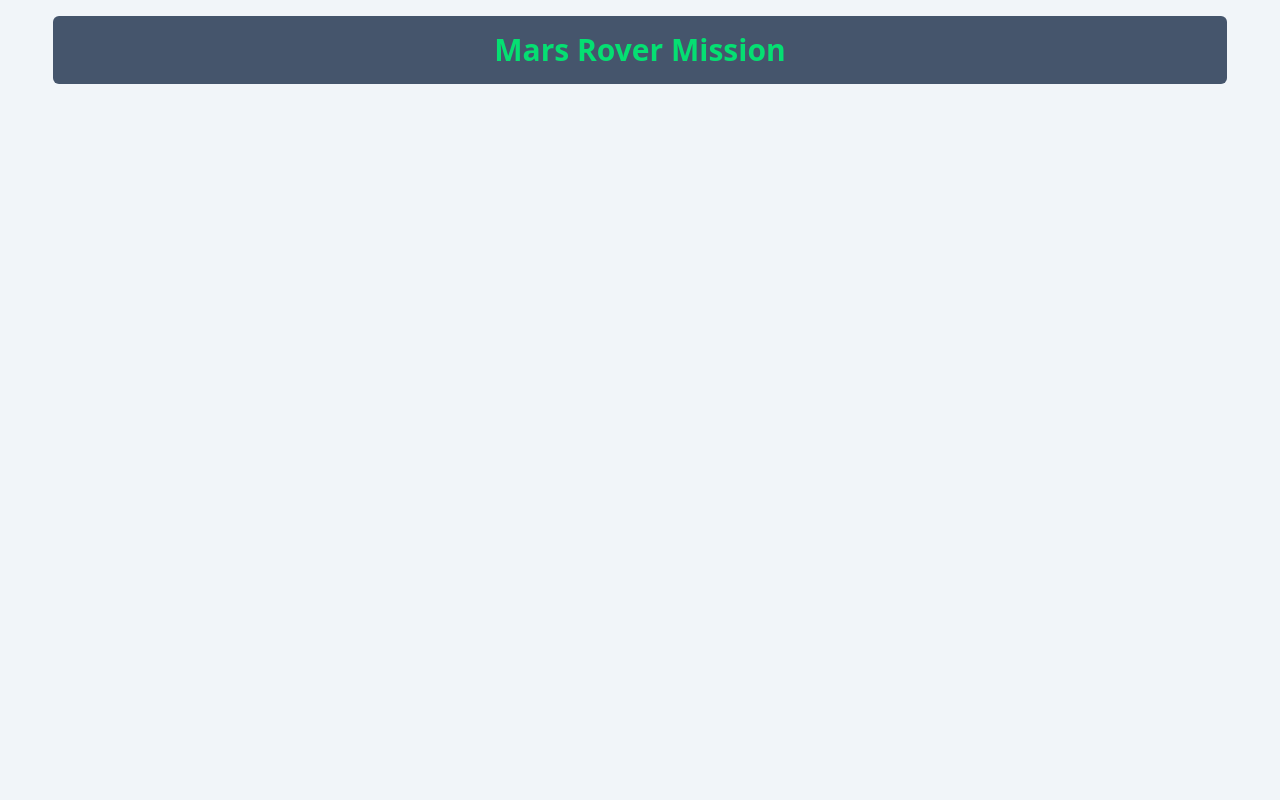
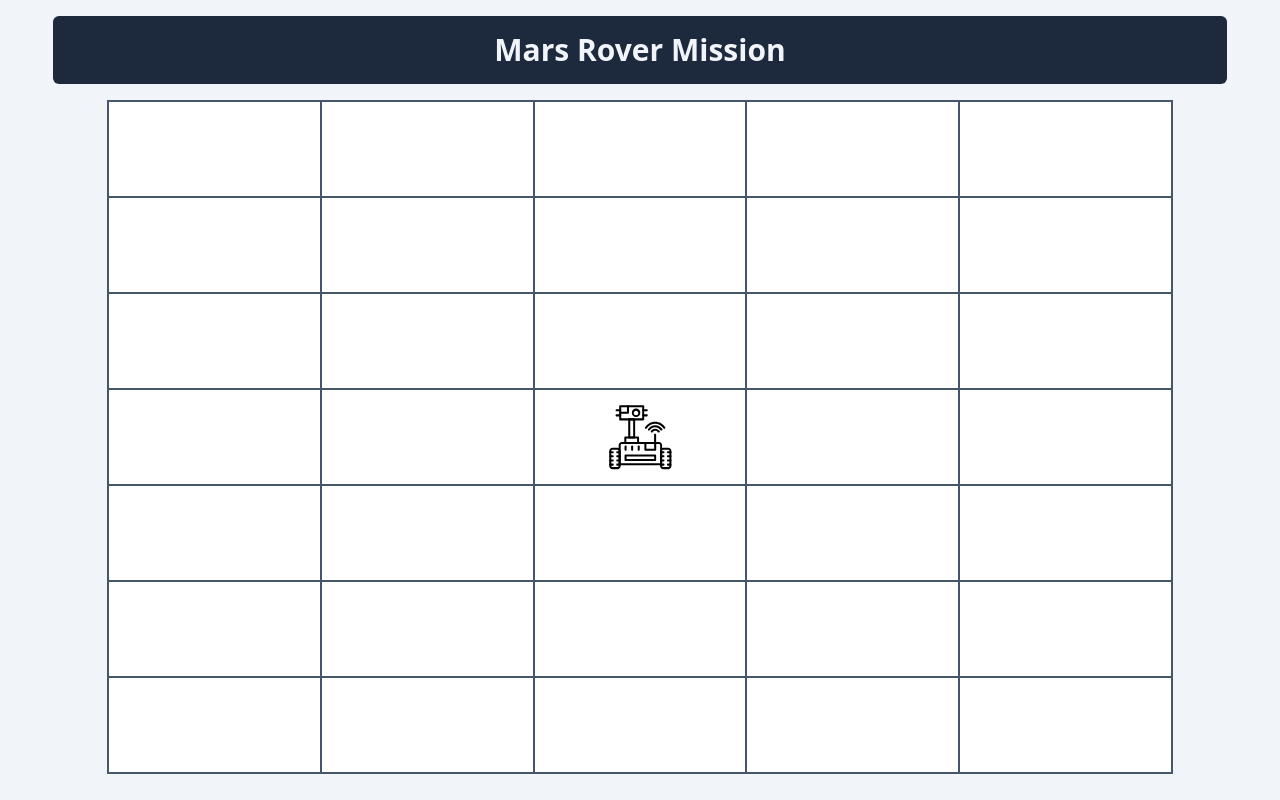
Before and after one commit to alejandro-esquivel/prueba-tecnica-housfy, a Vue app: page / in a window 1280 px wide. Built offline with nearby package versions, Linux system fonts and the light colour scheme.

Commit message:
Se han añadido el mapa e iconos

```diff
--- a/src/components/MarsRover.vue
+++ b/src/components/MarsRover.vue
@@ -5,8 +5,8 @@ import RoverGrid from './RoverGrid.vue';
 
 <template>
   <section>
-    <header class="m-4 rounded-md w-11/12 mx-auto p-4 bg-slate-600">
-      <h1 class="text-3xl text-green-400 font-bold text-center">Mars Rover Mission</h1>
+    <header class="m-4 rounded-md w-11/12 mx-auto p-4 bg-slate-800">
+      <h1 class="text-3xl text-slate-100 font-bold text-center">Mars Rover Mission</h1>
     </header>
     <RoverGrid />
   </section>
--- a/src/components/RoverGrid.vue
+++ b/src/components/RoverGrid.vue
@@ -1,3 +1,45 @@
-<script setup></script>
+<script setup>
+import { computed } from 'vue'
+import RoverIcon from '../icons/RoverIcon.vue';
 
-<template></template>
+// Se definen valores por defecto para el tamaño del mapa y la posición inicial del rover, que también podrán ser pasados al componente como props
+const props = defineProps({
+  size: {
+    type: Object,
+    required: false,
+    default: () => ({ w: 5, h: 7 })
+  },
+  startingPosition: {
+    type: Object,
+    required: false,
+    default: () => ({ x: 2, y: 3, direction: 'N' })
+  },
+});
+
+// Creamos un mapa del planeta a partir del tamaño proporcionado en los props
+const planetMap = computed(() => {
+  const arr = Array.from({ length: props.size.h }, () => Array.from({ length: props.size.l }));
+
+  arr.forEach((_, i) => {
+    arr[i] = Array.from({ length: props.size.w });
+  });
+
+  return arr;
+});
+
+const roverPosition = { ...props.startingPosition };
+
+</script>
+
+<template>
+  <div>
+    <table class="min-w-10/12 mx-auto table-auto border-collapse text-sm rounded-lg bg-white outline outline-white/5">
+      <tr v-for="col, i in planetMap" :key="i" class="table-row">
+        <td v-for="row, j in planetMap[i]" :key="j" class="w-10 h-24 text-center border-2 border-slate-600"
+          :id="`map-x${i}-y${j}`">
+          <RoverIcon v-if="roverPosition.y == i && roverPosition.x == j" />
+        </td>
+      </tr>
+    </table>
+  </div>
+</template>
--- /dev/null
+++ b/src/icons/ObstacleIcon.vue
@@ -0,0 +1,3 @@
+<template>
+  <img src="@/assets/obstacle.svg" alt="Obstacle Icon" class="h-8 w-8" />
+</template>
--- /dev/null
+++ b/src/icons/RoverIcon.vue
@@ -0,0 +1,3 @@
+<template>
+  <img src="@/assets/rover.svg" alt="Obstacle Icon" class="w-4/12 mx-auto my-auto" />
+</template>
```
Also changed, not shown: src/assets/obstacle.svg (added), src/assets/rover.svg (added).
